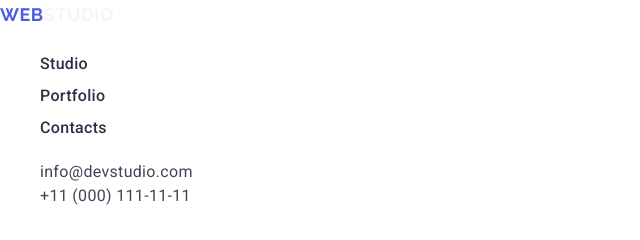
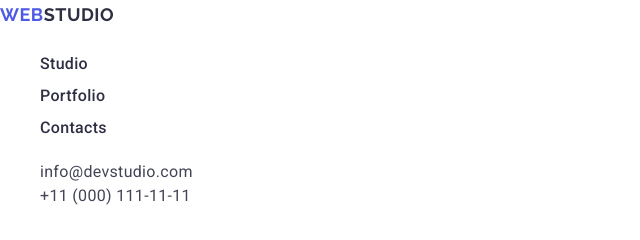
Before and after one commit to viktoriaabc/goit-markup-hw-02, a plain HTML site: page index.html in a window 1280 px wide. Shown: the top 240 px of the page, 0-640 px from the left. Drawn offline with nearby package versions, Linux system fonts and the light colour scheme.

Commit message:
logo color

```diff
--- a/css/styles.css
+++ b/css/styles.css
@@ -31,8 +31,8 @@ a {
   text-transform: uppercase;
   color: #4d5ae5;
 }
-.studio-logo-style {
-  color:#f4f4fd;
+.studio-logo-style-header {
+  color:#2E2F42;
 }
 .contacts {
   color: #434455;
@@ -139,6 +139,9 @@ text-transform: capitalize;
   background-color: #2E2F42;
   color: #f4F4FD;
 }
+.studio-logo-style-footer {
+  color: #f4F4FD;
+}
 .footer-text {
   line-height: 1.5;
   letter-spacing: 0.02em;
--- a/index.html
+++ b/index.html
@@ -19,7 +19,7 @@
   <body>
     <header class="page-header">
       <nav class="home-menu">
-        <a href="./index.html" class="link-logo">Web<span class="studio-logo-style">Studio</span></a>
+        <a href="./index.html" class="link-logo">Web<span class="studio-logo-style-header">Studio</span></a>
         <ul class="page-nav">
           <li><a href="" class="menu-nav">Studio</a></li>
           <li><a href="" class="menu-nav">Portfolio</a></li>
@@ -182,7 +182,7 @@
     </main>
 
     <footer class="page-footer">
-      <a href="./index.html" class="link-logo">Web<span class="studio-logo-style">Studio</span></a>
+      <a href="./index.html" class="link-logo">Web<span class="studio-logo-style-footer">Studio</span></a>
       <p class="footer-text">
         Increase the flow of customers and sales for your business with digital
         marketing & growth solutions.
```
